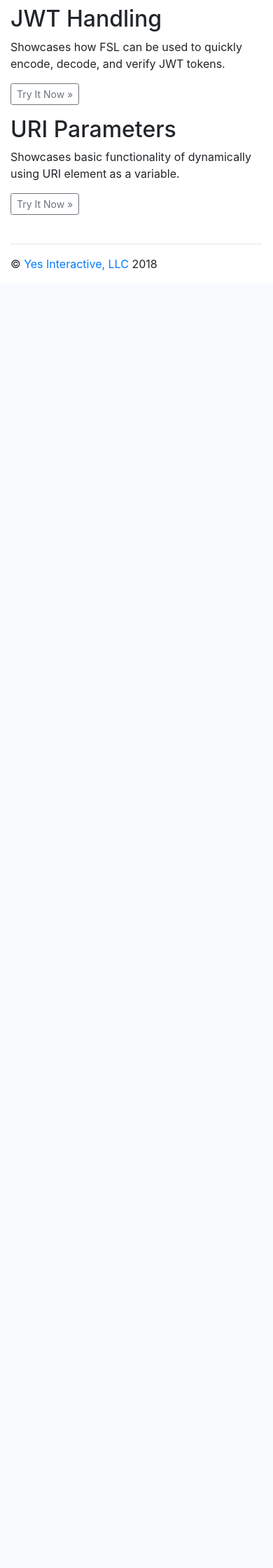
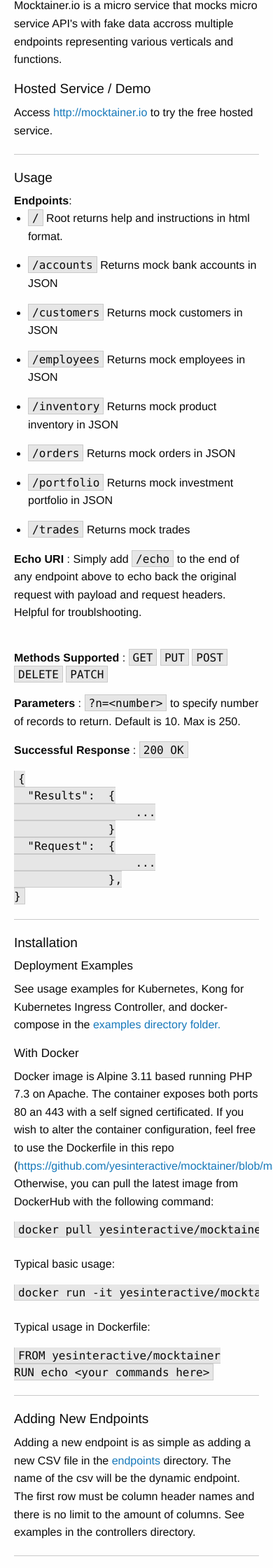
Before and after one commit to yesinteractive/mocktainer, a PHP site: template views/fsl_default_layout.php in a window 390 px wide; the page is wider, and only the part inside the window is pictured. Shown: the part 1357-3597 px from the top of that part at 70% size. Before the commit the page ends 1743 px from the top of that part, so only its background shows below. Run offline with PHP 8.4, Linux system fonts and the light colour scheme; the template is opened without the code that fills it, so the values that code supplies are empty; some libraries are stand-ins or nearby versions.

Commit message:
moved endpoint data to endpoints directory

```diff
--- a/views/fsl_default_layout.php
+++ b/views/fsl_default_layout.php
@@ -1,111 +1,93 @@
-<!DOCTYPE html>
-<html lang="en">
+<!doctype html>
+<html class="no-js" lang="en">
     <head>
-        <meta charset="utf-8">
-        <meta http-equiv="X-UA-Compatible" content="IE=edge">
-        <meta name="viewport" content="width=device-width, initial-scale=1, shrink-to-fit=no">
-        <meta name="description" content="">
-        <meta name="author" content="">
-        <link rel="shortcut icon" href="<?php echo url_for('/public/favicon.ico')?>" type="image/x-icon">
-        <link rel="icon" href="<?php echo url_for('/public/favicon.ico')?>" type="image/x-icon">
-        <title>FSL: Fresh Squeezed Limonade PHP Micro Framework for Microservices, REST API's, and Web apps</title>
-        <!-- Bootstrap core CSS -->
-        <link rel="stylesheet" href="https://maxcdn.bootstrapcdn.com/bootstrap/4.0.0/css/bootstrap.min.css" integrity="sha384-Gn5384xqQ1aoWXA+058RXPxPg6fy4IWvTNh0E263XmFcJlSAwiGgFAW/dAiS6JXm" crossorigin="anonymous">
-        <!-- Custom styles for this template -->
-        <!-- HTML5 shim and Respond.js for IE8 support of HTML5 elements and media queries -->
-        <!--[if lt IE 9]>
-      <script src="https://oss.maxcdn.com/html5shiv/3.7.2/html5shiv.min.js"></script>
-      <script src="https://oss.maxcdn.com/respond/1.4.2/respond.min.js"></script>
-    <![endif]-->
-        <style css>.navbar-custom {
-    background-color: #dddddd;
-}
+        <meta charset="utf-8"/>
+        <meta name="viewport" content="width=device-width, initial-scale=1.0"/>
+        <title>Mocktainer.io - Microservice that mocks API Responses</title>
+<link rel="stylesheet" type="text/css" href="https://cdnjs.cloudflare.com/ajax/libs/foundation/5.5.2/css/foundation.min.css">
 
-.demo {
-    //: absolute;
-    //: 0;
-}
-
-.demorow {
-    margin-bottom: 25px;
-    //: 200px;
-}</style>
     </head>
     <body>
-        <nav class="navbar navbar-light navbar-custom ">
-            <a class="navbar-brand" href="https://github.com/yesinteractive/fsl">
-                <img src="<?php echo url_for('/public/fsl_logo.png')?>" class="img-responsive d-inline-block align-top" alt="Responsive image" style="max-height: 75px;">
-            </a>
-            <span class="navbar-text">
-    FSL: A refreshing micro PHP framework<BR>
-        Version <?php echo option('fsl_version'); ?> </span>
-        </nav>
-        <!-- Main jumbotron for a primary marketing message or call to action -->
-        <div class="test jumbotron bg-white" style="margin-bottom: 0px; background-image: url(<?php echo url_for('/public/fsl.jpeg')?>);   background-position: right bottom;
-  background-repeat: no-repeat;">
-            <div class="container">
-                <h1 class="display-3">Ahhhhh, refreshing!</h1>
-                <p>Congratulations! Your Fresh Squeezed Limonade installation is up and running. <br>For documentation and updates, visit the project page on Github.</p>
-                <p><a class="btn btn-primary btn-lg" href="https://github.com/yesinteractive/fsl" role="button">View Project On Github »</a></p>
-            </div>
+        <div ng-bind-html="trustedHtml" class="ng-binding" style="padding:20px;">
+            <h2>Mocktainer.io</h2>
+            <p><img src="https://raw.githubusercontent.com/yesinteractive/mocktainer/master/public/banner-mocktainer.png" alt="alt text" title="Mocktainer mocking microservice"></p>
+            <p><a href="https://hub.docker.com/r/yesinteractive/mocktainer">
+                    <img src="https://img.shields.io/docker/pulls/yesinteractive/mocktainer?style=for-the-badge" alt="Docker Pulls">
+                </a> <a href="https://github.com/yesinteractive/dad-jokes_microservice">
+                    <img src="https://img.shields.io/github/stars/yesinteractive/mocktainer?style=for-the-badge" alt="GitHub stars">
+                </a> <a href="https://github.com/yesinteractive/dad-jokes_microservice">
+                    <img src="https://img.shields.io/github/release/yesinteractive/mocktainer?style=for-the-badge" alt="GitHub release">
+                </a> <img src="https://img.shields.io/badge/license-MIT-green?style=for-the-badge" alt="MIT"></p>
+            <p>Mocktainer.io is a micro service that mocks micro service API's
+ with fake data accross multiple endpoints representing various
+ verticals and functions.</p>
+            <h3>Hosted Service / Demo</h3>
+            <p>Access <a href="http://mocktainer.io">http://mocktainer.io</a> to try the free hosted service.</p>
+            <HR><h3>Usage</h3>
+            <strong>Endpoints</strong>:
+            <ul>
+                <li>
+                    <p><code>/</code> Root returns help and instructions in html format.</p>
+                </li>
+                <li>
+                    <p><code>/accounts</code> Returns mock bank accounts in JSON</p>
+                </li>
+                <li>
+                    <p><code>/customers</code> Returns mock customers in JSON</p>
+                </li>
+                <li>
+                    <p><code>/employees</code> Returns mock employees in JSON</p>
+                </li>
+                <li>
+                    <p><code>/inventory</code> Returns mock product inventory in JSON</p>
+                </li>
+                <li>
+                    <p><code>/orders</code> Returns mock orders in JSON</p>
+                </li>
+                <li>
+                    <p><code>/portfolio</code> Returns mock investment portfolio in JSON</p>
+                </li>
+                <li>
+                    <p><code>/trades</code> Returns mock trades</p>
+
+                </li>
+            </ul>
+           <p><strong>Echo URI</strong> : Simply add <code>/echo</code> to the end of any endpoint above to echo back
+the original request with payload and request headers. Helpful for troublshooting.</p><BR
+            <p><strong>Methods Supported</strong> : <code>GET</code> <code>PUT</code> <code>POST</code> <code>DELETE</code> <code>PATCH</code></p>
+            <p><strong>Parameters</strong> : <code>?n=&lt;number&gt;</code> to specify number of records to return. Default is 10. Max is 250.</p>
+            <p><strong>Successful Response</strong> : <code>200 OK</code></p>
+            <pre><code class="json language-json">{
+  "Results":  {
+                  ...
+              }
+  "Request":  {
+                  ...
+              },
+}</code></pre>
+          <HR>
+            <h3>Installation</h3>
+            <h5>Deployment Examples</h5>
+            <p>See usage examples for Kubernetes, Kong for Kubernetes Ingress Controller, and docker-compose in the <a href="https://github.com/yesinteractive/mocktainer/blob/master/examples">examples directory folder.</a></p>
+            <h5>With Docker</h5>
+            <p>Docker image is Alpine 3.11 based running PHP 7.3 on Apache. The container exposes both ports 80 an 443 with a self signed certificated. If you wish to alter the container configuration, feel free to use the Dockerfile in this repo (<a href="https://github.com/yesinteractive/mocktainer/blob/master/Dockerfile">https://github.com/yesinteractive/mocktainer/blob/master/Dockerfile</a>). Otherwise, you can pull the latest image from DockerHub with the following command:</p>
+            <pre><code>docker pull yesinteractive/mocktainer</code></pre>
+            <BR><p>Typical basic usage:</p>
+            <pre><code>docker run -it yesinteractive/mocktainer</code></pre>
+            <BR><p>Typical usage in Dockerfile:</p>
+            <pre><code>FROM yesinteractive/mocktainer
+RUN echo &lt;your commands here&gt;</code></pre>
+            <HR>
+            <h3>Adding New Endpoints</h3>
+            <p>Adding a new endpoint is as simple as adding a new CSV file in the <a href="https://github.com/yesinteractive/mocktainer/tree/master/endpoints">endpoints</a> directory.
+The name of the csv will be the dynamic endpoint. The first row must be column header names and
+there is no limit to the amount of columns. See examples in the controllers directory.</p>
+           <HR>
+             <h3>Contributing</h3>
+            <p>If you have an endpoint to share, please add your submission via a <a href="https://github.com/yesinteractive/mocktainer/pulls">pull request</a>.</p>
         </div>
-        <div class="row bg-dark text-light" style="margin-bottom: 25px;">
-            <div class="container">
-                <pre class="text-white" style="margin-top: 15px;">
-Output:
-
-<?php echo $content ?></pre>
-            </div>
+        <div ng-bind-html="trustedHtml" class="ng-binding" style="padding: 10; margin-left: 10;">
+            <h3><br></h3>
         </div>
-        <div class="container">
-            <!-- Example row of columns -->
-            <div class="row demorow">
-                <div class="col-md-4">
-                    <h2>Start Session</h2>
-
-                    <p>Launch page and starts a brand new session in FSL.</p>
-                    <p><a class="btn btn-outline-secondary btn-sm" href="<?php echo url_for('/')?>" role="button">Try It Now » </a></p>
-
-                </div>
-                <div class="col-md-4">
-                    <h2>Show Session</h2>
-                    <p>Displays the current session info as well as the client's IP address. Also showcases the FSL Encrypt and Decrypt functions.</p>
-                    <p><a class="btn btn-outline-secondary btn-sm" href="<?php echo url_for('/showip')?>" role="button">Try It Now » </a></p>
-                </div>
-                <div class="col-md-4">
-                    <h2>Kill Session</h2>
-                    <p>Kills current session and also showcases use of URI parameterization.&nbsp;</p>
-                    <p><a class="btn btn-outline-secondary btn-sm" href="<?php echo url_for('/kill')?>" role="button">Try It Now » </a></p>
-                </div>
-            </div>
-            <div class="row demorow">
-                <div class="col-md-4">
-                    <h2>Microservice (API)</h2>
-                    <p>Showcases how FSL can be used to quickly create a microservice API. The example returns JSON as well as a custom HTTP response code.</p>
-                    <p><a class="btn btn-outline-secondary btn-sm" href="<?php echo url_for('/api')?>" role="button">Try It Now » </a></p>
-                </div>
-                <div class="col-md-4">
-                    <h2>JWT Handling</h2>
-                    <p>Showcases how FSL can be used to quickly encode, decode, and verify JWT tokens.</p>
-                    <p><a class="btn btn-outline-secondary btn-sm" href="<?php echo url_for('/jwt')?>" role="button">Try It Now » </a></p>
-                </div>
-                <div class="col-md-4">
-                    <h2>URI Parameters</h2>
-                    <p>Showcases basic functionality of dynamically using URI element as a variable. </p>
-                    <p><a class="btn btn-outline-secondary btn-sm" href="<?php echo url_for('/how_are_you/Santa')?>" role="button">Try It Now » </a></p>
-                </div>
-            </div>
-            <hr>
-            <footer>
-                <p>© <a href="http://www.yes-interactive.com">Yes Interactive, LLC</a> 2018</p>
-            </footer>
-        </div>
-        <!-- /container -->
-        <!-- Bootstrap core JavaScript
-    ================================================== -->
-        <!-- Placed at the end of the document so the pages load faster -->
-        <script src="https://code.jquery.com/jquery-3.2.1.slim.min.js" integrity="sha384-KJ3o2DKtIkvYIK3UENzmM7KCkRr/rE9/Qpg6aAZGJwFDMVNA/GpGFF93hXpG5KkN" crossorigin="anonymous"></script>
-        <script src="https://cdnjs.cloudflare.com/ajax/libs/popper.js/1.12.9/umd/popper.min.js" integrity="sha384-ApNbgh9B+Y1QKtv3Rn7W3mgPxhU9K/ScQsAP7hUibX39j7fakFPskvXusvfa0b4Q" crossorigin="anonymous"></script>
-        <script src="https://maxcdn.bootstrapcdn.com/bootstrap/4.0.0/js/bootstrap.min.js" integrity="sha384-JZR6Spejh4U02d8jOt6vLEHfe/JQGiRRSQQxSfFWpi1MquVdAyjUar5+76PVCmYl" crossorigin="anonymous"></script>
     </body>
 </html>
```
Also changed, not shown: controllers/fsl_controllers.php (+5 -2 lines), endpoints/accounts.csv (renamed from controllers/accounts.csv), endpoints/customers.csv (renamed from controllers/customers.csv), endpoints/employees.csv (renamed from controllers/employees.csv), endpoints/inventory.csv (renamed from controllers/inventory.csv), endpoints/orders.csv (renamed from controllers/orders.csv), endpoints/portfolio.csv (renamed from controllers/portfolio.csv), endpoints/trades.csv (renamed from controllers/trades.csv), readme.md.
